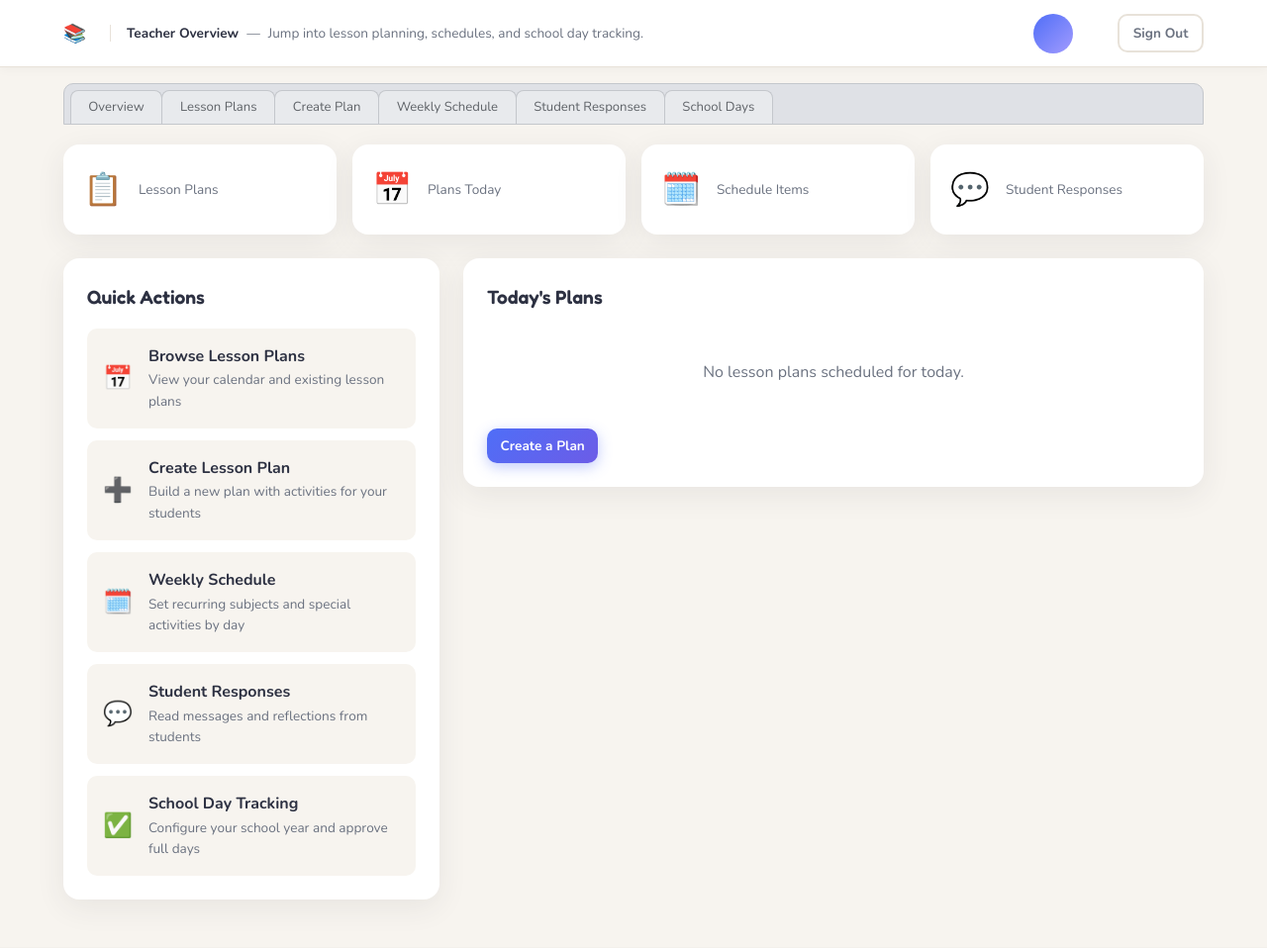
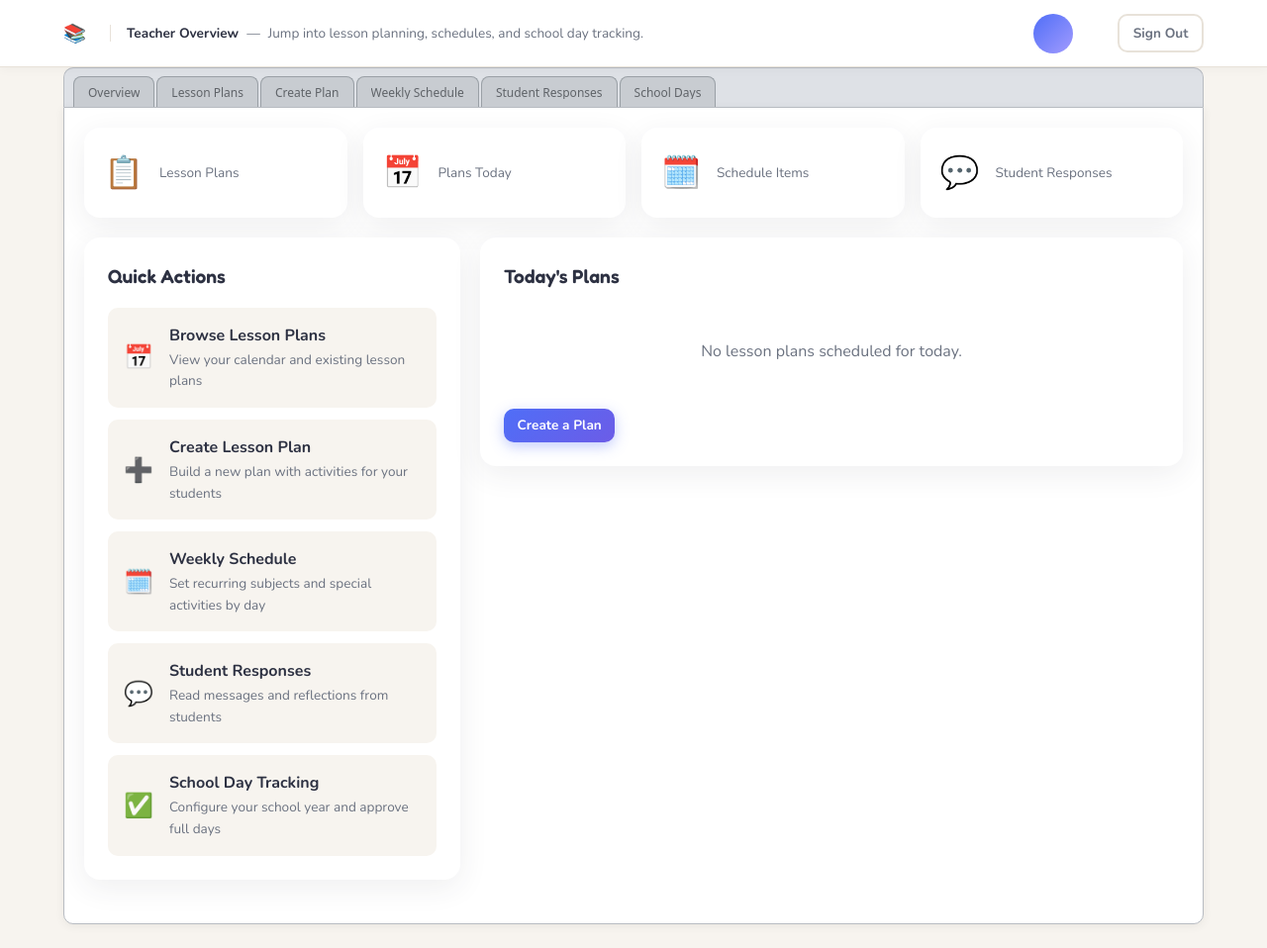
Before and after one commit to nibrocsolutions/home-school-tracker, a FastAPI app: template app/templates/teacher/dashboard.html in a window 1280 px wide. Shown: the whole page at 99% size. Before the commit the page ends 909 px from the top, so only its background shows below. Run offline with FastAPI, Linux system fonts and the light colour scheme; the template is opened without the code that fills it, so the values that code supplies are empty; parts of the project's set-up code (start-up, migrations or seed data) failed here and were passed over.

Commit message:
Redesign teacher navigation as Chrome-style tabs with connected content panel
- Add shared teacher/base.html layout wrapping tabs and content in one shell
- Style tab strip with gray bar, inactive tabs, and active tab curved connectors
- Connect active tab visually to the white content panel below
- Refactor all teacher pages to use the shared tab shell layout

Co-authored-by: rcorbin2018 <rcorbin2018@users.noreply.github.com>

```diff
--- a/app/static/css/style.css
+++ b/app/static/css/style.css
@@ -1283,76 +1283,131 @@ body {
     border: 1px solid #bbf7d0;
 }
 
-/* Teacher browser-style tabs */
-.browser-tabs {
+/* Teacher Chrome-style tab shell */
+.teacher-page {
+    background: var(--bg);
+}
+
+.teacher-shell {
+    max-width: 1200px;
+    margin: 0 auto;
+    padding: 0 1.5rem 1.5rem;
+}
+
+.chrome-tabstrip {
     display: flex;
     align-items: flex-end;
     flex-wrap: nowrap;
     gap: 0;
-    margin: 0 0 1.25rem;
-    padding: 0.35rem 0.35rem 0;
+    min-height: 40px;
+    padding: 6px 8px 0;
     overflow-x: auto;
-    background: #dfe1e6;
-    border: 1px solid #c4c7cc;
+    overflow-y: hidden;
+    background: #dee1e6;
+    border: 1px solid #b8bcc2;
+    border-bottom: none;
     border-radius: 10px 10px 0 0;
     scrollbar-width: thin;
-}
-
-.browser-tab {
+    -webkit-overflow-scrolling: touch;
+}
+
+.chrome-tab {
     position: relative;
+    top: 1px;
     display: inline-flex;
     align-items: center;
     flex: 0 0 auto;
-    max-width: 200px;
-    padding: 0.5rem 1.1rem;
-    margin-right: -1px;
-    font-size: 0.82rem;
+    min-width: 0;
+    max-width: 190px;
+    height: 32px;
+    padding: 0 14px;
+    margin: 0 1px;
+    font-family: system-ui, -apple-system, "Segoe UI", Roboto, sans-serif;
+    font-size: 12px;
     font-weight: 500;
-    line-height: 1.3;
+    line-height: 1;
     color: #5f6368;
     text-decoration: none;
-    white-space: nowrap;
-    background: #e8eaed;
-    border: 1px solid #c4c7cc;
+    background: #c8ccd1;
+    border: 1px solid #9aa0a6;
     border-bottom: none;
     border-radius: 8px 8px 0 0;
-    transition: background 0.15s ease, color 0.15s ease;
-}
-
-.browser-tab:first-child {
-    margin-left: 0;
-}
-
-.browser-tab:hover {
-    background: #f1f3f4;
+    transition: background 0.12s ease, height 0.12s ease;
+}
+
+.chrome-tab-label {
+    overflow: hidden;
+    text-overflow: ellipsis;
+    white-space: nowrap;
+}
+
+.chrome-tab:hover:not(.active) {
+    background: #d5d9de;
+    color: #3c4043;
+}
+
+.chrome-tab.active {
+    top: 0;
+    z-index: 2;
+    height: 36px;
     color: #202124;
-}
-
-.browser-tab.active {
-    z-index: 2;
-    color: #202124;
-    background: var(--surface);
-    border-color: #c4c7cc;
-    border-bottom: 1px solid var(--surface);
-    margin-bottom: -1px;
-    padding-bottom: calc(0.5rem + 1px);
-    box-shadow: 0 -1px 0 var(--surface);
-}
-
-.browser-tab.active::after {
+    background: #ffffff;
+    border-color: #b8bcc2;
+    border-bottom: 1px solid #ffffff;
+    box-shadow: 0 1px 0 #ffffff;
+}
+
+.chrome-tab.active::before,
+.chrome-tab.active::after {
     content: "";
     position: absolute;
-    left: 0;
-    right: 0;
-    bottom: -1px;
-    height: 2px;
-    background: var(--surface);
-}
-
-.browser-tab:focus-visible {
+    bottom: 0;
+    width: 10px;
+    height: 10px;
+    pointer-events: none;
+}
+
+.chrome-tab.active::before {
+    left: -10px;
+    border-bottom-right-radius: 10px;
+    box-shadow: 2px 2px 0 #ffffff;
+}
+
+.chrome-tab.active::after {
+    right: -10px;
+    border-bottom-left-radius: 10px;
+    box-shadow: -2px 2px 0 #ffffff;
+}
+
+.chrome-tab:focus-visible {
     outline: 2px solid var(--primary);
     outline-offset: -2px;
     z-index: 3;
+}
+
+.chrome-tab-content {
+    background: #ffffff;
+    border: 1px solid #b8bcc2;
+    border-radius: 0 0 10px 10px;
+    padding: 1.25rem;
+    min-height: 280px;
+    box-shadow: 0 2px 8px rgba(60, 64, 67, 0.08);
+}
+
+.teacher-page .chrome-tab-inner-panel {
+    background: transparent;
+    border: none;
+    box-shadow: none;
+    padding: 0;
+    margin: 0;
+}
+
+.teacher-page .stats-grid {
+    margin-bottom: 1.25rem;
+}
+
+.teacher-page .panel-grid {
+    gap: 1.25rem;
 }
 
 .section-hint {
--- /dev/null
+++ b/app/templates/teacher/base.html
@@ -0,0 +1,13 @@
+{% extends "base.html" %}
+
+{% block body %}
+{% set home_url = '/teacher' %}
+{% include "partials/nav.html" %}
+
+<div class="teacher-shell">
+    {% include "teacher/partials/nav_tabs.html" %}
+    <main class="chrome-tab-content">
+        {% block teacher_content %}{% endblock %}
+    </main>
+</div>
+{% endblock %}
--- a/app/templates/teacher/dashboard.html
+++ b/app/templates/teacher/dashboard.html
@@ -1,17 +1,12 @@
-{% extends "base.html" %}
+{% extends "teacher/base.html" %}
 
 {% block title %}Teacher Dashboard — {{ app_name }}{% endblock %}
-{% block body_class %}dashboard-page{% endblock %}
+{% block body_class %}dashboard-page teacher-page{% endblock %}
 
-{% block body %}
-{% set home_url = '/teacher' %}
 {% set page_title = 'Teacher Overview' %}
 {% set page_subtitle = 'Jump into lesson planning, schedules, and school day tracking.' %}
-{% include "partials/nav.html" %}
 
-<main class="main-content">
-    {% include "teacher/partials/nav_tabs.html" %}
-
+{% block teacher_content %}
 <section class="stats-grid">
     <div class="stat-card">
         <span class="stat-icon">📋</span>
@@ -101,5 +96,4 @@
         {% endif %}
     </div>
 </section>
-</main>
 {% endblock %}
--- a/app/templates/teacher/partials/nav_tabs.html
+++ b/app/templates/teacher/partials/nav_tabs.html
@@ -1,32 +1,32 @@
-<nav class="browser-tabs" role="tablist" aria-label="Teacher sections">
+<nav class="chrome-tabstrip" role="tablist" aria-label="Teacher sections">
     <a href="/teacher"
-       class="browser-tab {% if active_page == 'overview' %}active{% endif %}"
+       class="chrome-tab {% if active_page == 'overview' %}active{% endif %}"
        role="tab" aria-selected="{{ 'true' if active_page == 'overview' else 'false' }}">
-        Overview
+        <span class="chrome-tab-label">Overview</span>
     </a>
     <a href="/teacher/lesson-plans"
-       class="browser-tab {% if active_page == 'lesson-plans' %}active{% endif %}"
+       class="chrome-tab {% if active_page == 'lesson-plans' %}active{% endif %}"
        role="tab" aria-selected="{{ 'true' if active_page == 'lesson-plans' else 'false' }}">
-        Lesson Plans
+        <span class="chrome-tab-label">Lesson Plans</span>
     </a>
     <a href="/teacher/lesson-plans/new"
-       class="browser-tab {% if active_page == 'create-plan' %}active{% endif %}"
+       class="chrome-tab {% if active_page == 'create-plan' %}active{% endif %}"
        role="tab" aria-selected="{{ 'true' if active_page == 'create-plan' else 'false' }}">
-        Create Plan
+        <span class="chrome-tab-label">Create Plan</span>
     </a>
     <a href="/teacher/weekly-schedule"
-       class="browser-tab {% if active_page == 'weekly-schedule' %}active{% endif %}"
+       class="chrome-tab {% if active_page == 'weekly-schedule' %}active{% endif %}"
        role="tab" aria-selected="{{ 'true' if active_page == 'weekly-schedule' else 'false' }}">
-        Weekly Schedule
+        <span class="chrome-tab-label">Weekly Schedule</span>
     </a>
     <a href="/teacher/student-responses"
-       class="browser-tab {% if active_page == 'student-responses' %}active{% endif %}"
+       class="chrome-tab {% if active_page == 'student-responses' %}active{% endif %}"
        role="tab" aria-selected="{{ 'true' if active_page == 'student-responses' else 'false' }}">
-        Student Responses
+        <span class="chrome-tab-label">Student Responses</span>
     </a>
     <a href="/teacher/school-days"
-       class="browser-tab {% if active_page == 'school-days' %}active{% endif %}"
+       class="chrome-tab {% if active_page == 'school-days' %}active{% endif %}"
        role="tab" aria-selected="{{ 'true' if active_page == 'school-days' else 'false' }}">
-        School Days
+        <span class="chrome-tab-label">School Days</span>
     </a>
 </nav>
```
Also changed, not shown: app/templates/teacher/lesson_plan_new.html (+5 -13 lines), app/templates/teacher/lesson_plans.html (+8 -13 lines), app/templates/teacher/school_days.html (+5 -11 lines), app/templates/teacher/student_responses.html (+4 -10 lines), app/templates/teacher/weekly_schedule.html (+5 -13 lines). Lines whose indentation alone changed are shown as unchanged.
